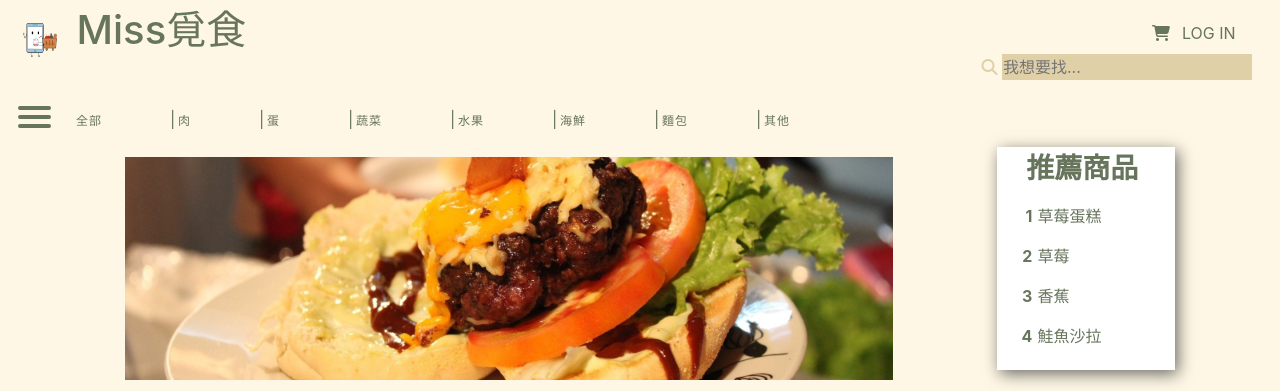
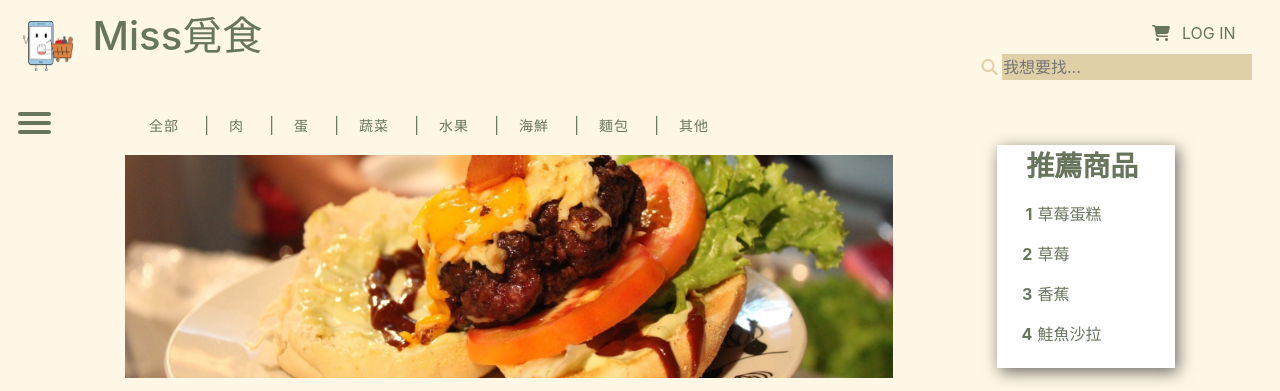
Before and after one commit to lin81peiyi/Miss-Web, a plain HTML site: page index.html in a window 1280 px wide. Shown: the top 391 px of the page. Drawn offline with nearby package versions, Linux system fonts and the light colour scheme.

Commit message:
meeting0412

```diff
--- a/index.html
+++ b/index.html
@@ -45,6 +45,7 @@
                     <a href="#"><li>鄰里共享</li></a>
                     <a href="#"><li>食譜社群</li></a>
                     <a href="#"><li>個人介面</li></a>
+                    <a href="#"><li>登出</li></a>
                 </ul>
             </div>
         </nav>
--- a/style.css
+++ b/style.css
@@ -18,9 +18,10 @@ body {
   width: 200rem;
   display: inline;
 }
+
 .header .logo img {
-  height: 4rem;
-  width: 4rem;
+  height: 5rem;
+  width: 5rem;
   padding: 15px;
   vertical-align: middle;
   display: inline-block;
@@ -146,26 +147,35 @@ body {
   display: flex;
   width: 100%;
 }
+.header nav ul {
+  padding: 0 16px;
+  padding-bottom: 8px;
+  margin: 0;
+  list-style: none;
+  margin-left: 100px;
+}
 .header nav li {
   list-style-type: none;
   text-align: center;
   float: left;
-  margin-left: 60px;
   position: relative;
+  display: inline;
 }
 .header nav ul li a {
   text-decoration: none;
   display: block;
-  padding: 0 8px;
+  padding: 0 25px;
   color: #67755c;
   display: inline;
-  font-size: 12px;
+  font-size: 14px;
 }
 .header a:hover {
   color: #000;
+  font-weight: bold;
 }
-.header li + li::before {
+.header nav ul li + li::before {
   content: "|";
+  padding-right: 8px;
   position: absolute;
 }
 .banner {
@@ -242,7 +252,7 @@ body {
   margin-bottom: 40px;
   text-align: center;
   background-color: white;
-  box-shadow: 3px 4px 15px rgba(0, 0, 0, 0.58);
+  box-shadow: 2px 3px 10px rgba(0, 0, 0, 0.418);
 }
 .products .wrap .item img {
   background-color: white;
```
Also changed, not shown: neithbor.html (added, +12 -0 lines).
